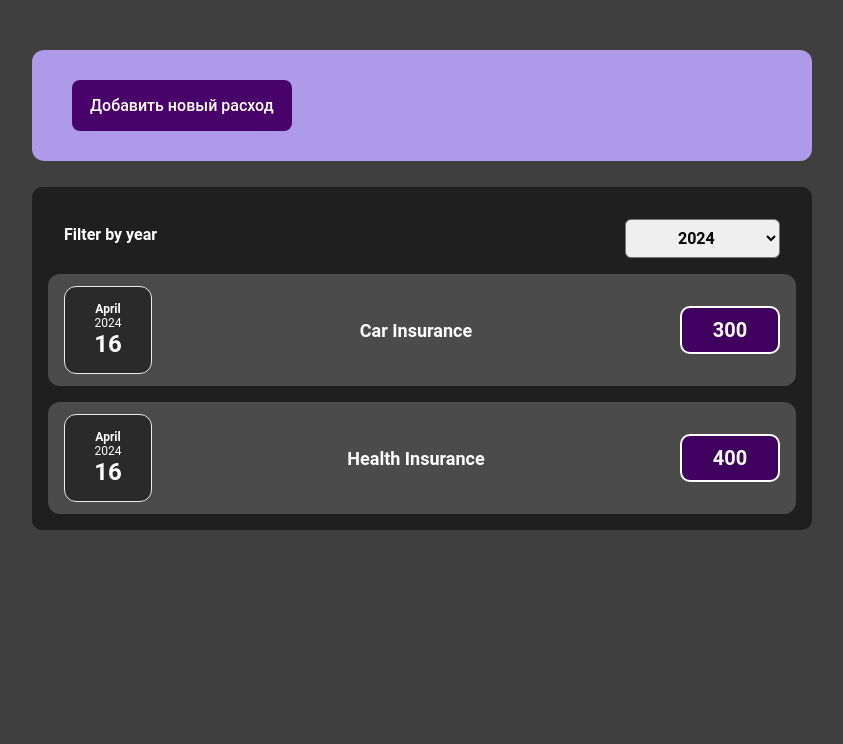
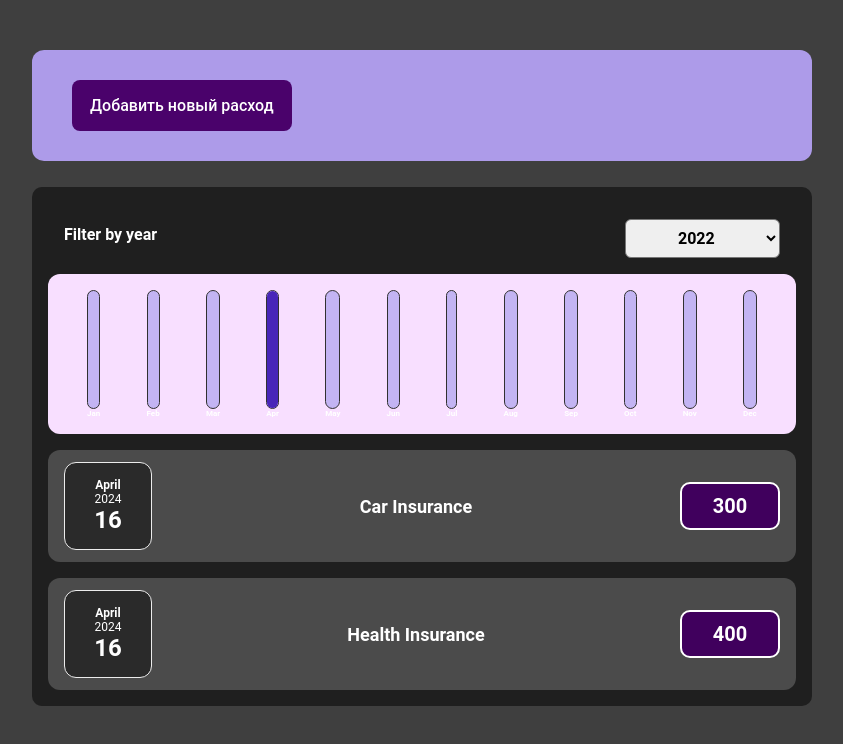
Before and after one commit to BeeworxKenzheSan/expense-app, a React (Vite) app: page / in a window 1280 px wide. Shown: the top 744 px of the page, without its empty margins (218-1061 px from the left). Built offline with nearby package versions, Linux system fonts and the light colour scheme.

Commit message:
chart component

```diff
--- /dev/null
+++ b/src/components/ExpenseChart.jsx
@@ -0,0 +1,33 @@
+import Chart from "./chart/Chart";
+import PropTypes from "prop-types";
+
+const ExpensesChart = ({ expenses }) => {
+  const chartDataPoints = [
+    { label: "Jan", value: 0 },
+    { label: "Feb", value: 0 },
+    { label: "Mar", value: 0 },
+    { label: "Apr", value: 0 },
+    { label: "May", value: 0 },
+    { label: "Jun", value: 0 },
+    { label: "Jul", value: 0 },
+    { label: "Aug", value: 0 },
+    { label: "Sep", value: 0 },
+    { label: "Oct", value: 0 },
+    { label: "Nov", value: 0 },
+    { label: "Dec", value: 0 },
+  ];
+
+  expenses.forEach((expense) => {
+    const monthIndex = expense.date.getMonth();
+    const currentMonth = chartDataPoints[monthIndex];
+    currentMonth.value += expense.price;
+  });
+
+  return <Chart dataPoints={chartDataPoints} />;
+};
+
+export default ExpensesChart;
+
+ExpensesChart.propTypes = {
+  expenses: PropTypes.array,
+};
--- /dev/null
+++ b/src/components/chart/Chart.jsx
@@ -0,0 +1,30 @@
+import css from "./Chart.module.css";
+import ChartBar from "./ChartBar";
+import PropTypes from "prop-types";
+
+const Chart = ({ dataPoints }) => {
+  const dataPointsValues = dataPoints.map((d) => d.value);
+
+  const totalMax = Math.max(...dataPointsValues);
+
+  return (
+    <div className={css.chart}>
+      {dataPoints.map((point) => {
+        return (
+          <ChartBar
+            key={point.label}
+            label={point.label}
+            value={point.value}
+            totalMax={totalMax}
+          />
+        );
+      })}
+    </div>
+  );
+};
+
+export default Chart;
+
+Chart.propTypes = {
+  dataPoints: PropTypes.array.isRequired,
+};
--- /dev/null
+++ b/src/components/chart/Chart.module.css
@@ -0,0 +1,9 @@
+.chart {
+  padding: 1rem;
+  border-radius: 12px;
+  background-color: #f8dfff;
+  text-align: center;
+  display: flex;
+  justify-content: space-around;
+  height: 10rem;
+}
--- /dev/null
+++ b/src/components/chart/ChartBar.jsx
@@ -0,0 +1,28 @@
+import css from "./ChartBar.module.css";
+import PropTypes from "prop-types";
+
+const ChartBar = ({ label, value, totalMax }) => {
+  let barFillHeight = "0%";
+  if (totalMax > 0) {
+    barFillHeight = Math.round((value / totalMax) * 100) + "%";
+  }
+
+  return (
+    <div className={css.chartBar}>
+      <div className={css.chartBarInner}>
+        <div
+          className={css.chartBarFill}
+          style={{ height: barFillHeight }}
+        ></div>
+      </div>
+      <div className={css.chartBarLabel}>{label}</div>
+    </div>
+  );
+};
+
+export default ChartBar;
+ChartBar.propTypes = {
+  label: PropTypes.string.isRequired,
+  value: PropTypes.number.isRequired,
+  totalMax: PropTypes.number.isRequired,
+};
--- /dev/null
+++ b/src/components/chart/ChartBar.module.css
@@ -0,0 +1,27 @@
+.chartBar {
+  height: 100%;
+  display: flex;
+  flex-direction: column;
+  align-items: center;
+}
+.chartBarInner {
+  height: 100%;
+  width: 100%;
+  border: 1px solid #313131;
+  border-radius: 12px;
+  background-color: #c3b4f3;
+  overflow: hidden;
+  display: flex;
+  flex-direction: column;
+  justify-content: flex-end;
+}
+.chartBarFill {
+  background-color: #4826b9;
+  width: 100%;
+  transition: all 0.3s ease-out;
+}
+.chartBarLabel {
+  font-weight: bold;
+  font-size: 0.5rem;
+  text-align: center;
+}
--- a/src/components/expenses/Expenses.jsx
+++ b/src/components/expenses/Expenses.jsx
@@ -4,20 +4,28 @@ import PropTypes from "prop-types";
 import css from "./Expenses.module.css";
 import { ExpenseFilter } from "../expense-filter/ExpenseFilter";
 import { useState } from "react";
+import ExpensesChart from "../ExpenseChart";
 
 export const Expenses = ({ expenses }) => {
-  const [selectedYear, setSelectedYear] = useState("2024");
+  const [selectedYear, setSelectedYear] = useState("All");
 
   const yearChangeHandler = () => {
     setSelectedYear(event.target.value);
   };
-  const filteredExpenses = expenses.filter((item) => {
-    return item.date.getFullYear().toString() === selectedYear;
+
+  const filteredExpenses = expenses.filter((expense) => {
+    if (expense.date.getFullYear().toString() === selectedYear) {
+      return true;
+    }
+    return false;
   });
+
+  const renderedExpenses = selectedYear === "All" ? expenses : filteredExpenses;
   return (
     <ul className={css.expenseWrapper}>
       <ExpenseFilter value={selectedYear} onChange={yearChangeHandler} />
-      {filteredExpenses.map((item) => {
+      <ExpensesChart expenses={renderedExpenses} />
+      {renderedExpenses.map((item) => {
         return (
           <ExpenseItem
             key={item.id}
```
